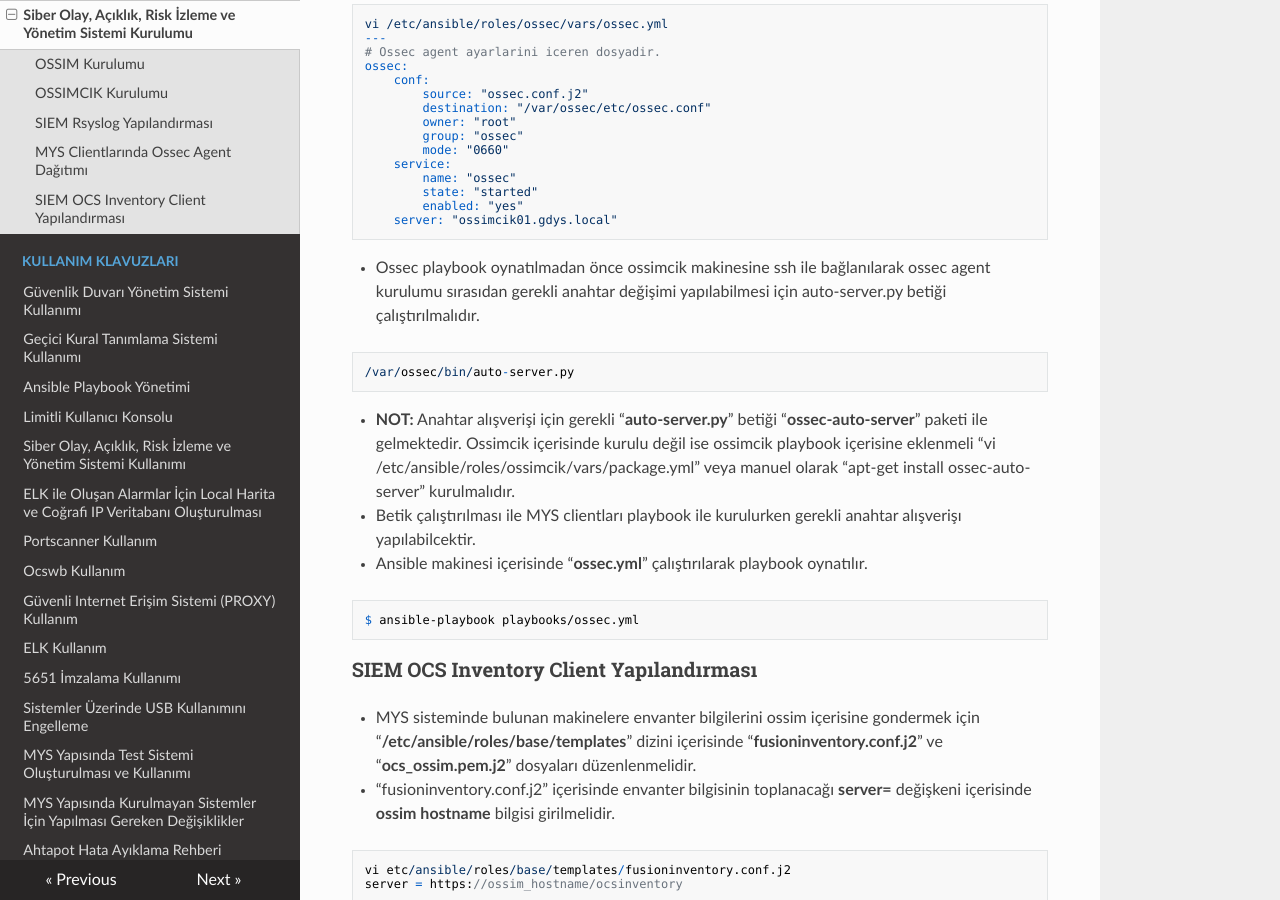
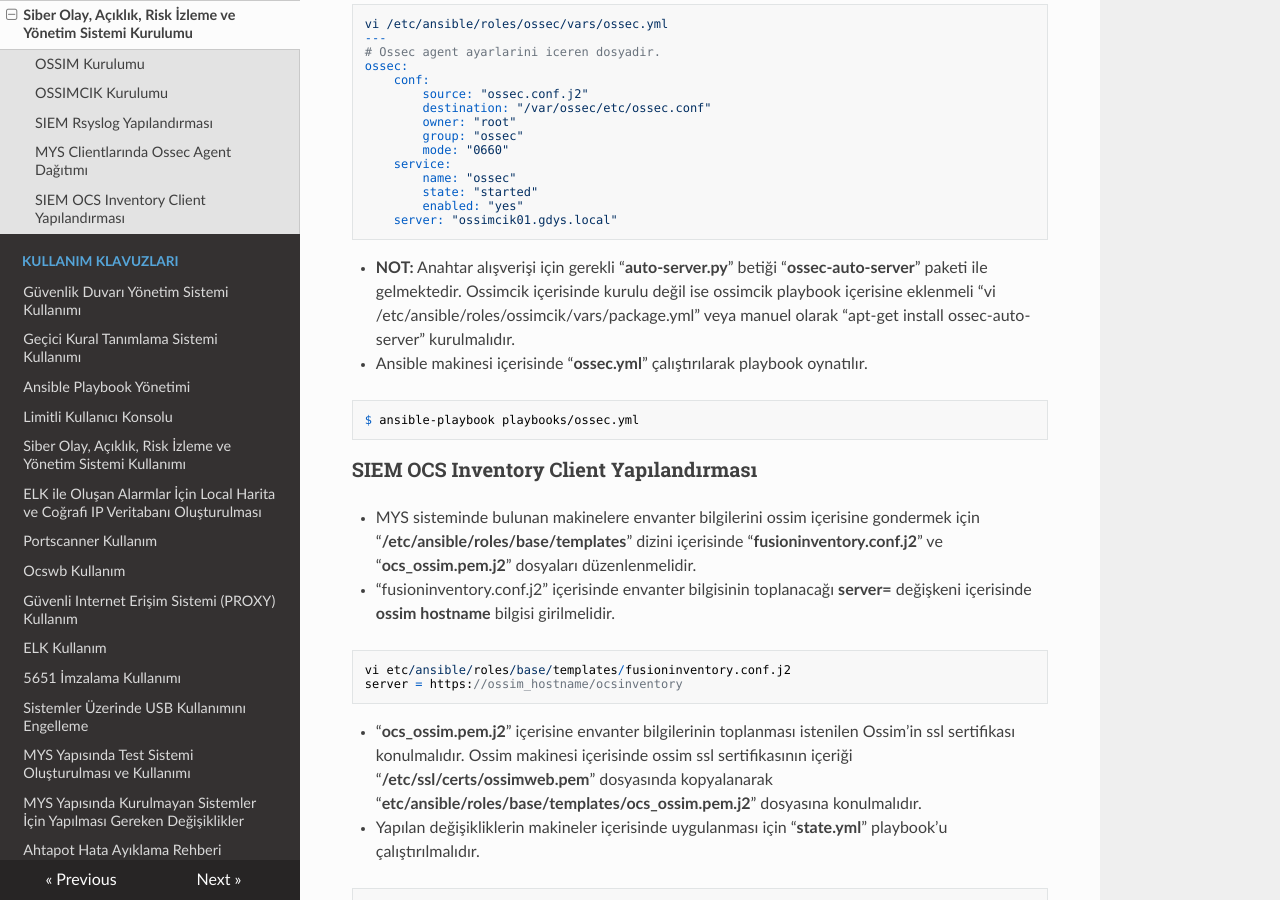
Before and after one commit to Pardus-Ahtapot/Dokumanlar, an MkDocs documentation site: the page built from docs/kurulum-yonergeleri/siem-kurulum.md, in a window 1280 px wide and 900 px high, scrolled down 22310 px. Built offline with MkDocs 1.6.1, drawn with Linux system fonts in a browser that asks for light colours; nearby versions of some CDN libraries; old or Windows-style settings are respelled for this version of MkDocs.

Commit message:
ossec key management section updated.

````diff
--- a/docs/kurulum-yonergeleri/siem-kurulum.md
+++ b/docs/kurulum-yonergeleri/siem-kurulum.md
@@ -659,14 +659,8 @@ ossec:
         enabled: "yes"
     server: "ossimcik01.gdys.local"
 ```
-* Ossec playbook oynatılmadan önce ossimcik makinesine ssh ile bağlanılarak ossec agent kurulumu sırasıdan gerekli anahtar değişimi yapılabilmesi için auto-server.py betiği çalıştırılmalıdır.
-
-```
-/var/ossec/bin/auto-server.py
-```
 * **NOT:** Anahtar alışverişi için gerekli "**auto-server.py**" betiği "**ossec-auto-server**" paketi ile gelmektedir. Ossimcik içerisinde kurulu değil ise ossimcik playbook içerisine eklenmeli "vi /etc/ansible/roles/ossimcik/vars/package.yml" veya manuel olarak "apt-get install ossec-auto-server" kurulmalıdır.
 
-* Betik çalıştırılması ile MYS clientları playbook ile kurulurken gerekli anahtar alışverişı yapılabilcektir.
 * Ansible makinesi içerisinde "**ossec.yml**" çalıştırılarak playbook oynatılır.
 ```
 $ ansible-playbook playbooks/ossec.yml
````
